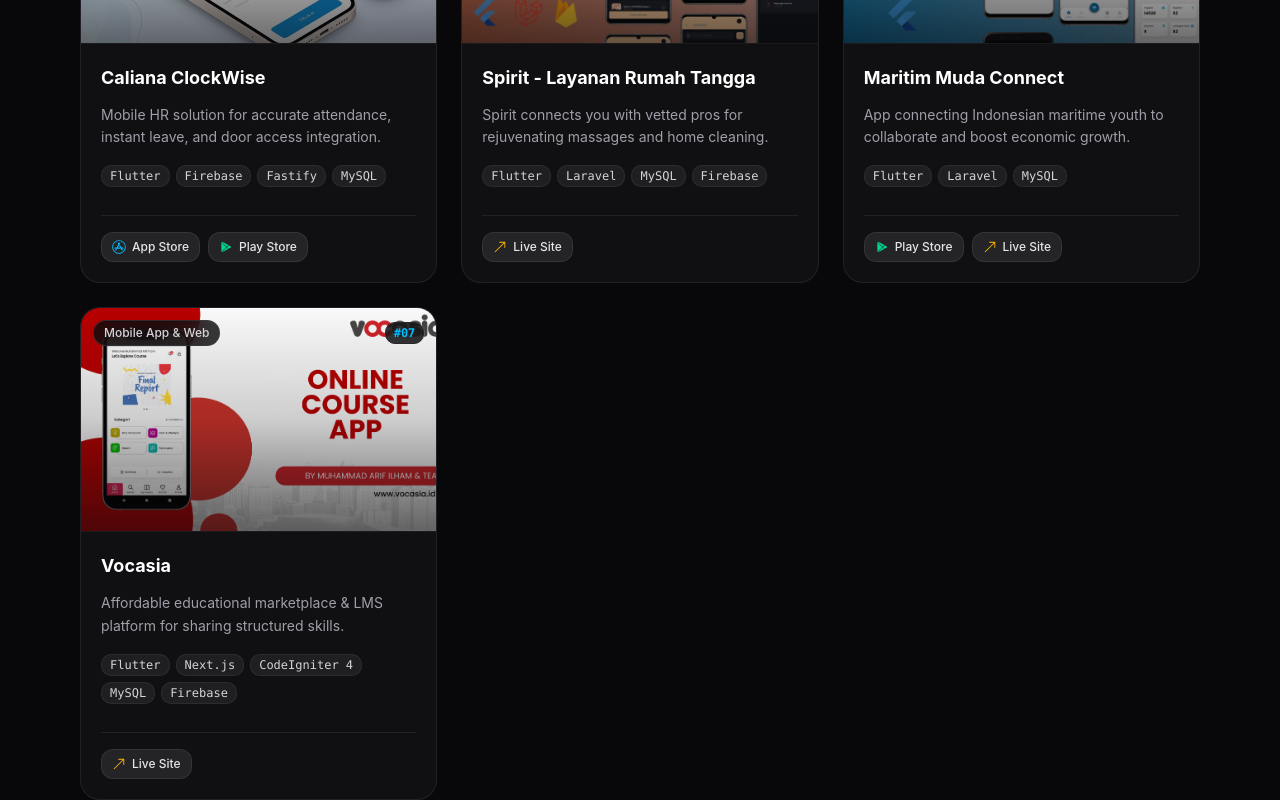
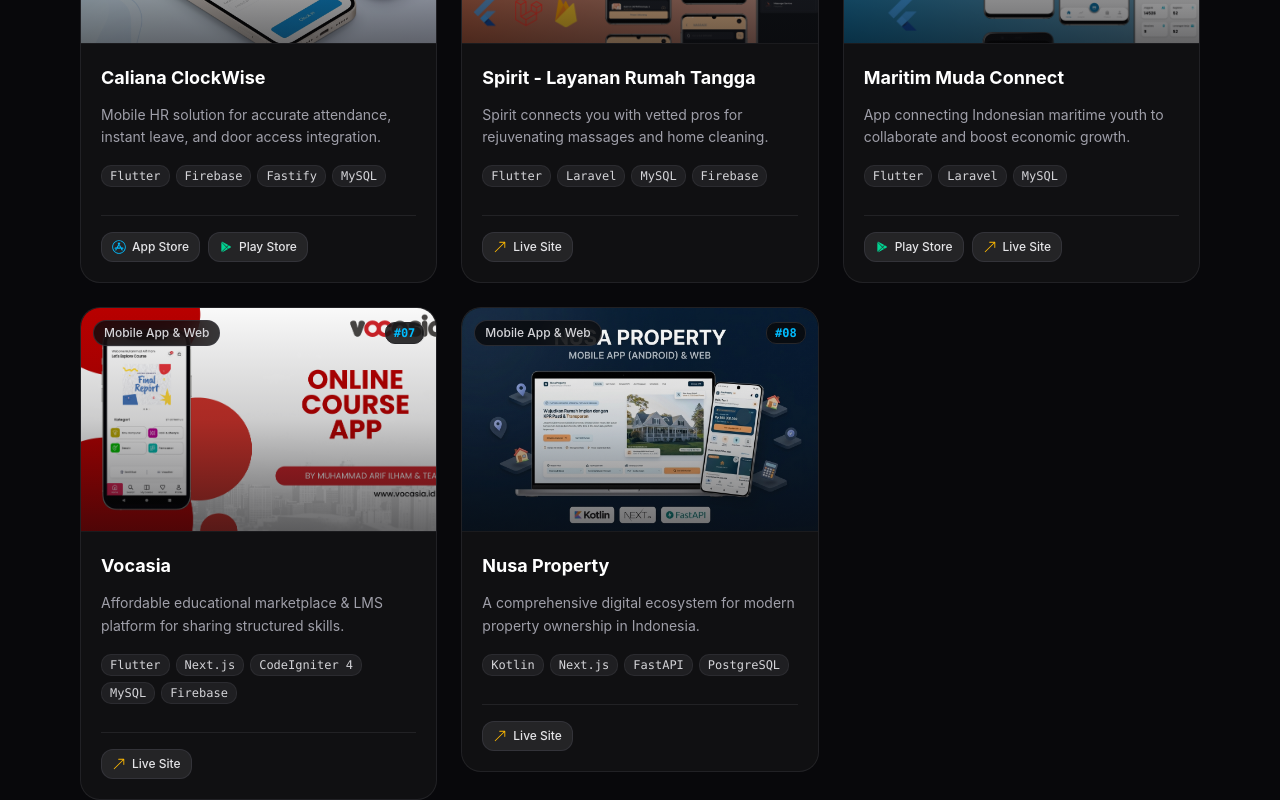
Before and after one commit to ArifIlham0/portfolio-new, a Next.js app: page / in a window 1280 px wide. Shown: the part 2000-2800 px from the top of the page. Built offline with nearby package versions, Linux system fonts and the light colour scheme.

Commit message:
feature: add Nusa Property project, update experience stats, and implement mobile project expansion toggle

```diff
--- a/app/page.tsx
+++ b/app/page.tsx
@@ -10,10 +10,24 @@
 import ExperienceTimeline from "@/components/resume/ExperienceTimeline";
 import SkillsGrid from "@/components/resume/SkillsGrid";
 import ContactSection from "@/components/contact/ContactSection";
-import { ArrowDown, Mail, FolderGit2, Briefcase, Wrench } from "lucide-react";
+import { ArrowDown, Mail, FolderGit2, Briefcase, Wrench, ChevronDown, ChevronUp } from "lucide-react";
 
 export default function Home() {
   const [selectedCategory, setSelectedCategory] = useState("All");
+  const [isExpanded, setIsExpanded] = useState(false);
+
+  const handleSelectCategory = (category: string) => {
+    setSelectedCategory(category);
+    setIsExpanded(false);
+  };
+
+  const handleCollapse = () => {
+    setIsExpanded(false);
+    const element = document.getElementById("projects");
+    if (element) {
+      element.scrollIntoView({ behavior: "smooth" });
+    }
+  };
 
   const allProjects = ProjectLists.data;
   const categories = ["All", "Mobile App", "Mobile App & Web"];
@@ -51,7 +65,7 @@
                 Mobile AI Engineer
               </p>
               <p className="text-sm sm:text-base text-zinc-400 max-w-xl mb-8 leading-relaxed">
-                With 2+ years of production experience, I build high-performance iOS and Android applications using <span className="text-zinc-200 font-semibold">Flutter</span> and <span className="text-zinc-200 font-semibold">React Native</span>, supported by robust backend architectures with <span className="text-zinc-200 font-semibold">Django</span>, <span className="text-zinc-200 font-semibold">PostgreSQL</span>, and modern AI integrations. Multiple applications successfully shipped to App Store and Google Play.
+                With 3 years of production experience, I build high-performance iOS and Android applications using <span className="text-zinc-200 font-semibold">Flutter</span> and <span className="text-zinc-200 font-semibold">React Native</span>, supported by robust backend architectures with <span className="text-zinc-200 font-semibold">Django</span>, <span className="text-zinc-200 font-semibold">PostgreSQL</span>, and modern AI integrations. Multiple applications successfully shipped to App Store and Google Play.
               </p>
               <div className="flex flex-wrap items-center justify-center lg:justify-start gap-3.5 mb-8 w-full sm:w-auto">
                 <a
@@ -103,15 +117,79 @@
             <ProjectFilter
               categories={categories}
               activeCategory={selectedCategory}
-              onSelectCategory={setSelectedCategory}
+              onSelectCategory={handleSelectCategory}
               counts={counts}
             />
           </div>
           <div className="grid grid-cols-1 md:grid-cols-2 lg:grid-cols-3 gap-6">
-            {filteredProjects.map((project) => (
-              <ProjectCard key={project.num} project={project} />
-            ))}
+            {filteredProjects.map((project, index) => {
+              const isFifthCard = index === 4;
+              const isAfterFifth = index > 4;
+
+              if (isFifthCard) {
+                return (
+                  <div
+                    key={project.num}
+                    className={
+                      !isExpanded
+                        ? "relative max-h-35 md:max-h-none overflow-hidden md:overflow-visible rounded-2xl"
+                        : "relative"
+                    }
+                  >
+                    <ProjectCard project={project} />
+                    {!isExpanded && (
+                      <div
+                        onClick={() => setIsExpanded(true)}
+                        className="absolute inset-0 bg-linear-to-t from-zinc-950 via-zinc-950/75 to-transparent backdrop-blur-[2px] flex items-end justify-center pb-3.5 md:hidden cursor-pointer"
+                      >
+                        <button
+                          type="button"
+                          onClick={(e) => {
+                            e.stopPropagation();
+                            setIsExpanded(true);
+                          }}
+                          className="group inline-flex items-center gap-2 px-5 py-2.5 rounded-full bg-zinc-900/85 hover:bg-zinc-800 text-zinc-100 hover:text-white border border-zinc-700/80 hover:border-zinc-500/80 text-xs sm:text-sm font-semibold backdrop-blur-md shadow-xl shadow-black/60 transition-all active:scale-95 cursor-pointer"
+                        >
+                          <span>Read More</span>
+                          <ChevronDown className="w-4 h-4 text-sky-400 group-hover:translate-y-0.5 transition-transform" />
+                        </button>
+                      </div>
+                    )}
+                  </div>
+                );
+              }
+
+              if (isAfterFifth) {
+                return (
+                  <div
+                    key={project.num}
+                    className={
+                      !isExpanded
+                        ? "hidden md:block"
+                        : "block animate-in fade-in duration-300"
+                    }
+                  >
+                    <ProjectCard project={project} />
+                  </div>
+                );
+              }
+
+              return <ProjectCard key={project.num} project={project} />;
+            })}
           </div>
+
+          {isExpanded && filteredProjects.length > 4 && (
+            <div className="mt-8 flex justify-center md:hidden">
+              <button
+                type="button"
+                onClick={handleCollapse}
+                className="group inline-flex items-center gap-2 px-5 py-2.5 rounded-full bg-zinc-900/80 hover:bg-zinc-800 text-zinc-300 hover:text-white border border-zinc-700/70 hover:border-zinc-500/70 text-xs sm:text-sm font-semibold backdrop-blur-md shadow-lg transition-all active:scale-95 cursor-pointer"
+              >
+                <span>Show Less</span>
+                <ChevronUp className="w-4 h-4 text-sky-400 group-hover:-translate-y-0.5 transition-transform" />
+              </button>
+            </div>
+          )}
         </div>
       </section>
       <section id="experience" className="py-20 sm:py-24 border-t border-zinc-800/60 relative">
--- a/components/home/Stats.tsx
+++ b/components/home/Stats.tsx
@@ -5,14 +5,14 @@
 
 const stats = [
   {
-    num: 2,
-    suffix: "+",
+    num: 3,
+    suffix: "+-",
     label: "Years Experience",
     subtext: "Production mobile & ai",
     icon: <Award className="w-5 h-5 text-sky-400" />,
   },
   {
-    num: 7,
+    num: 8,
     suffix: "+",
     label: "Shipped Projects",
     subtext: "Mobile & web apps",
--- a/constants/project.ts
+++ b/constants/project.ts
@@ -159,6 +159,28 @@
                 },
             ],
         },
+        {
+            num: "08",
+            category: "Mobile App & Web",
+            title: "Nusa Property",
+            description: "A comprehensive digital ecosystem for modern property ownership in Indonesia.",
+            image: "/assets/nusa_property.jpeg",
+            website: "https://nusaproperty.syndual.cloud",
+            stack: [
+                {
+                    name: "Kotlin",
+                },
+                {
+                    name: "Next.js",
+                },
+                {
+                    name: "FastAPI",
+                },
+                {
+                    name: "PostgreSQL",
+                },
+            ],
+        },
     ],
 }
 
```
Also changed, not shown: public/assets/nusa_property.jpeg (added).
